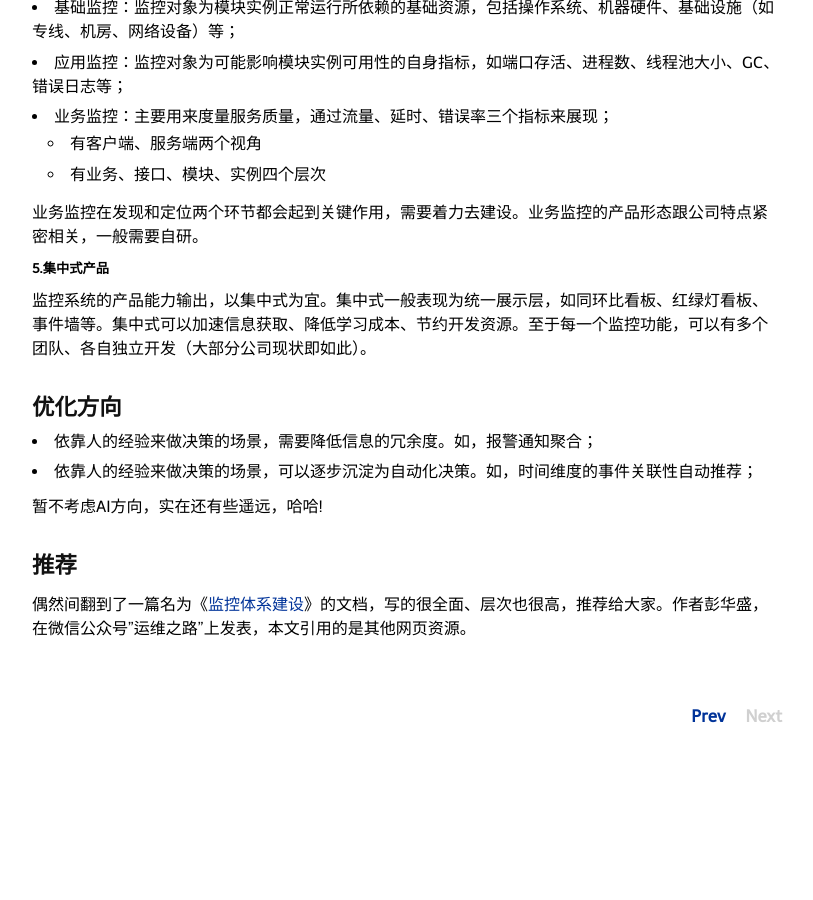
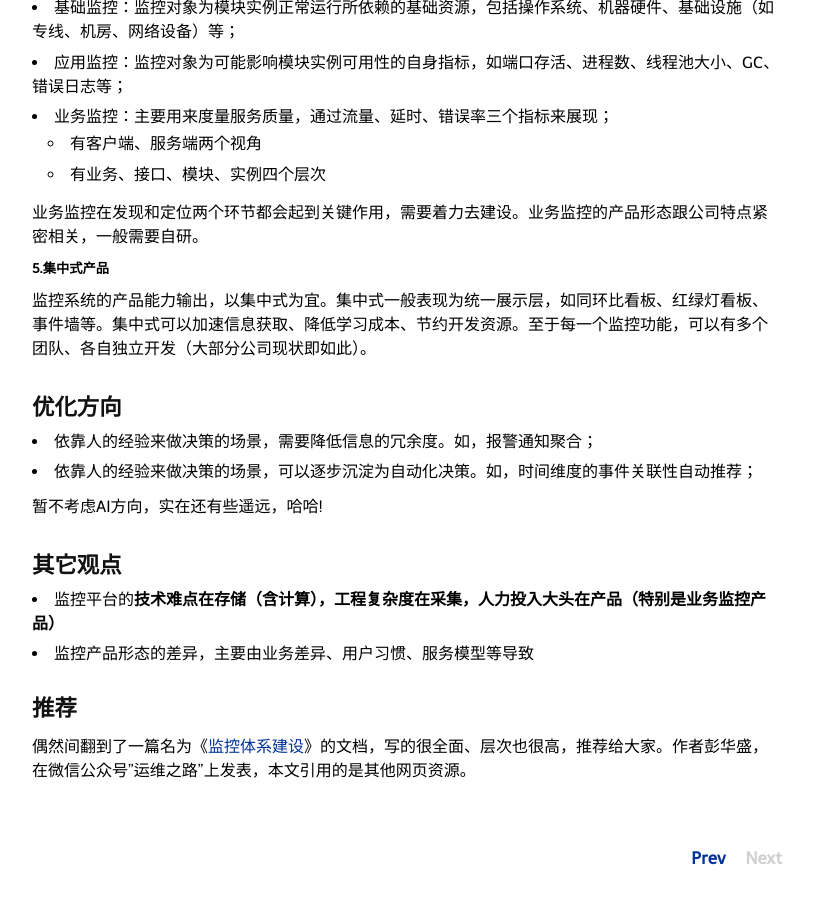
Before and after one commit to niean/niean.github.io, a Jekyll site: the page built from _posts/2019-03-06-sre-monitor-system.markdown, in a window 1280 px wide and 900 px high, scrolled down 2354 px. Shown: the whole window, without its empty margins (233-1046 px from the left). Built offline with Jekyll 4.4.1, drawn with Linux system fonts in a browser that asks for light colours; comment, search, counter and statistics services are not loaded; before the commit the page ends 3112 px from its top, so only the background shows below that.

Commit message:
update 监控定位体系建设思路

```diff
--- a/_posts/2019-03-06-sre-monitor-system.markdown
+++ b/_posts/2019-03-06-sre-monitor-system.markdown
@@ -69,5 +69,10 @@ tags:
 暂不考虑AI方向，实在还有些遥远，哈哈!
 
 
+## 其它观点
+- 监控平台的**技术难点在存储（含计算），工程复杂度在采集，人力投入大头在产品（特别是业务监控产品）**
+- 监控产品形态的差异，主要由业务差异、用户习惯、服务模型等导致
+
+
 ## 推荐
 偶然间翻到了一篇名为《[监控体系建设](https://www.jianshu.com/p/1f7392af1573)》的文档，写的很全面、层次也很高，推荐给大家。作者彭华盛，在微信公众号"运维之路"上发表，本文引用的是其他网页资源。
```
